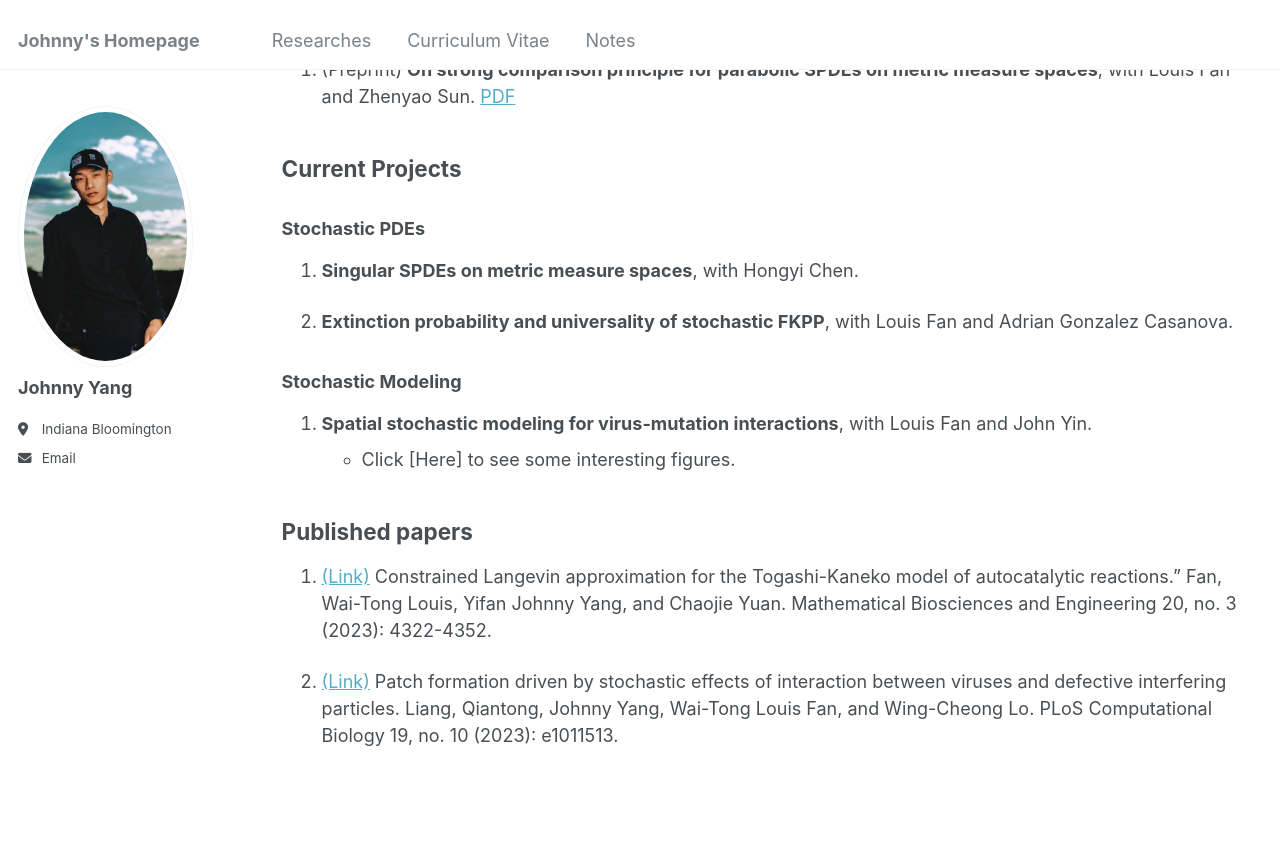
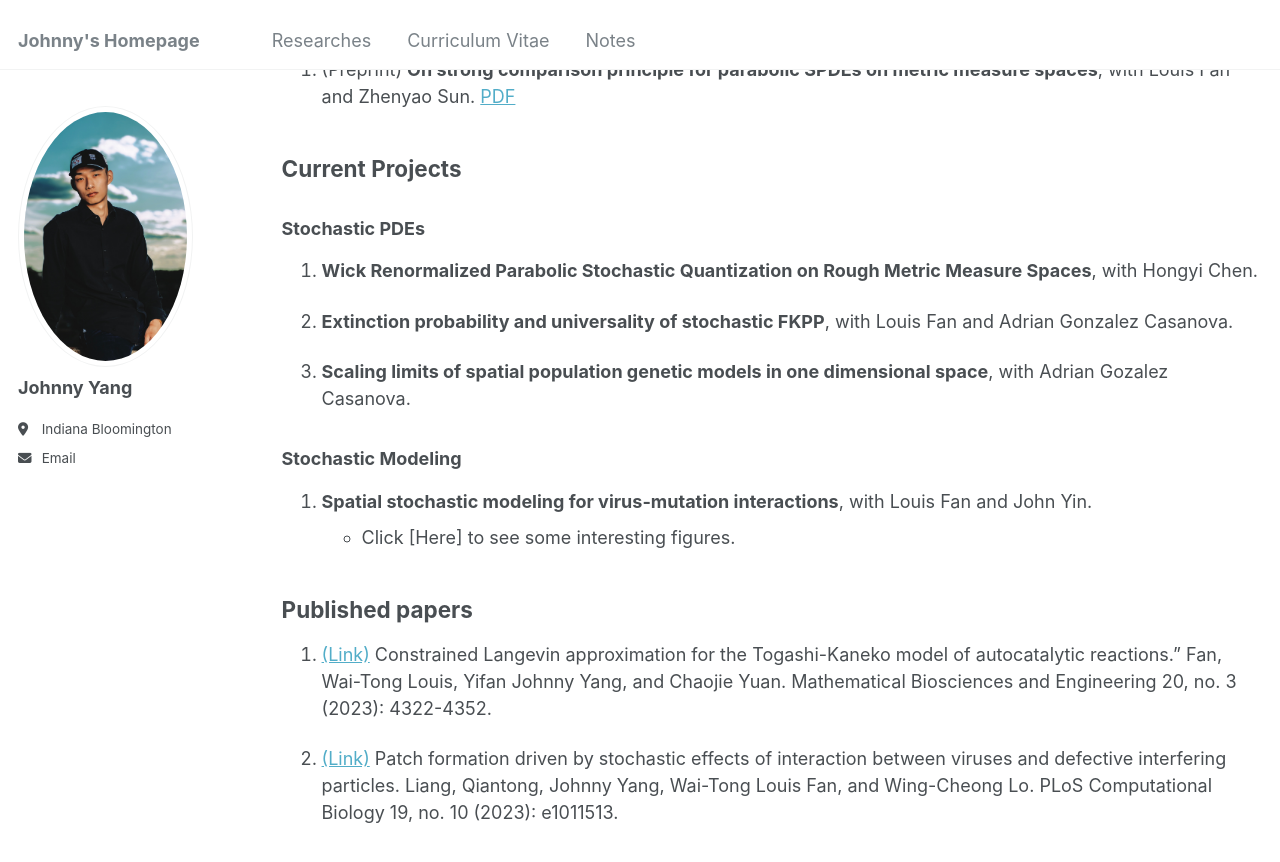
Before and after one commit to JohnnYang007/JohnnYang007.github.io, a Jekyll site: the page built from _pages/reasearch.md, in a window 1280 px wide and 900 px high, scrolled down 390 px. Shown: the top 862 px of the window. Built offline with Jekyll 4.4.1, drawn with Linux system fonts in a browser that asks for light colours.

Commit message:
paper updates

```diff
--- a/_pages/reasearch.md
+++ b/_pages/reasearch.md
@@ -18,10 +18,13 @@ You can find a list of my collaborators [here](/collaborators/).
 
 ### Stochastic PDEs
 
-1. **Singular SPDEs on metric measure spaces**, with Hongyi Chen.
+1. **Wick Renormalized Parabolic Stochastic Quantization on Rough
+Metric Measure Spaces**, with Hongyi Chen.
 
 
 2. **Extinction probability and universality of stochastic FKPP**, with Louis Fan and Adrian Gonzalez Casanova.
+
+3. **Scaling limits of spatial population genetic models in one dimensional space**, with Adrian Gozalez Casanova.
 
 
 
```
